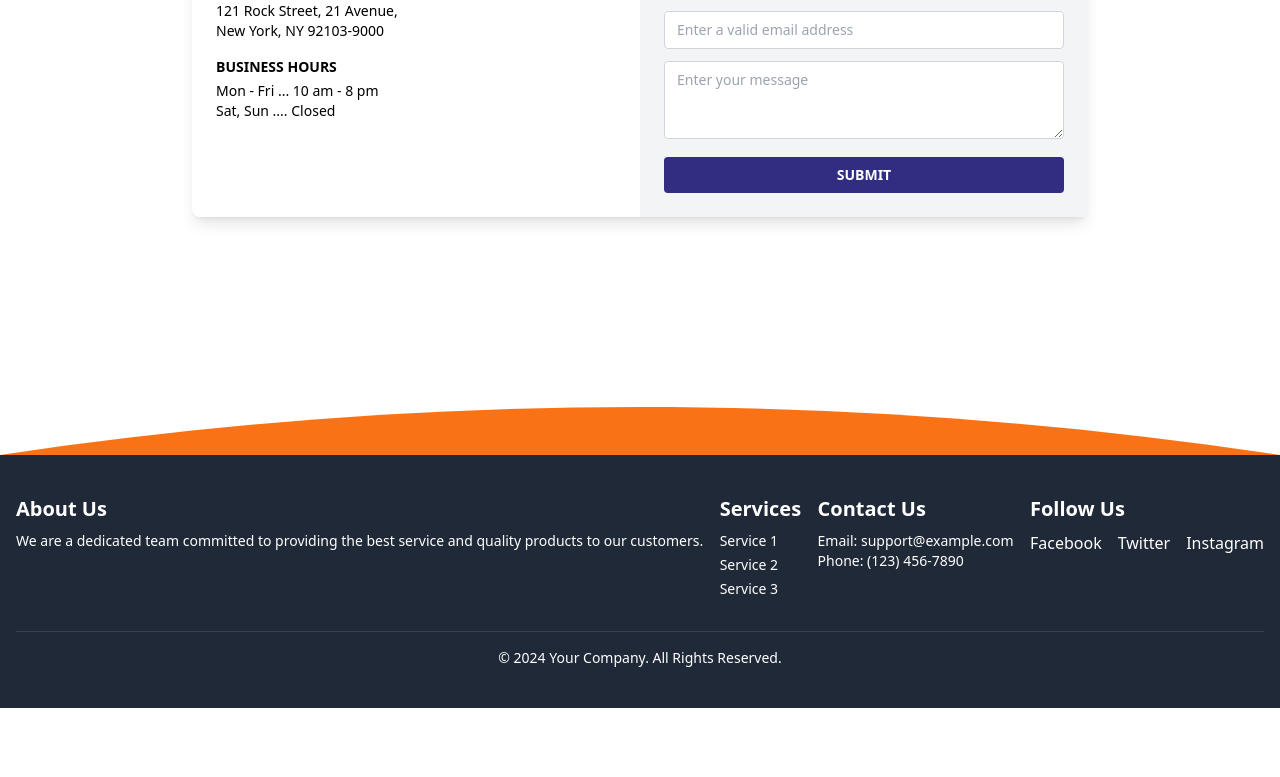
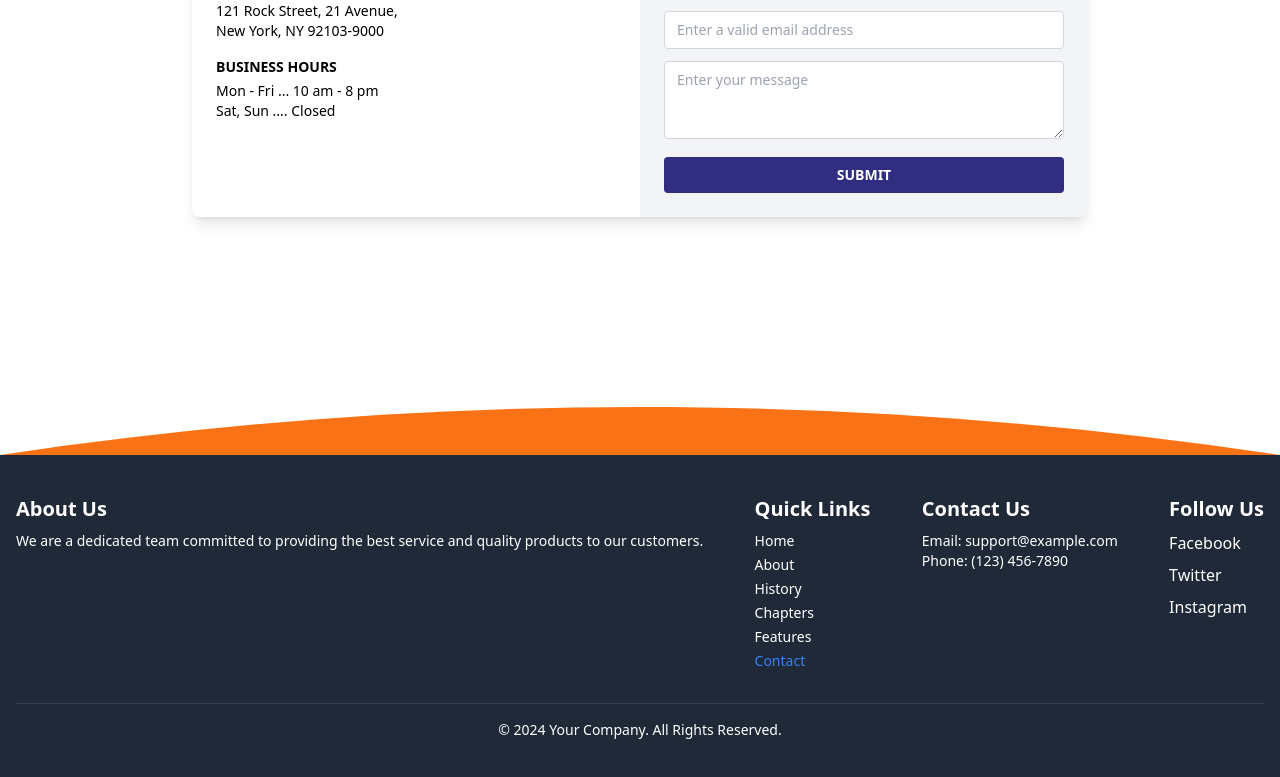
Before and after one commit to 6382737054/Thirukkural_website, a React (Create React App) app: page /contact in a window 1280 px wide. Shown: the part 409-1186 px from the top of the page. Before the commit the page ends 1117 px from the top, so only its background shows below. Built offline with nearby package versions, Linux system fonts and the light colour scheme.

Commit message:
Add form and UI improvements

```diff
--- a/src/components/Footer.jsx
+++ b/src/components/Footer.jsx
@@ -1,4 +1,5 @@
 import React from 'react';
+import { NavLink } from 'react-router-dom';
 
 const Footer = () => {
   return (
@@ -13,13 +14,28 @@ const Footer = () => {
             </p>
           </div>
 
-          {/* Services Section */}
+          {/* Navigation Links (similar to Header) */}
           <div className="mb-6 md:mb-0">
-            <h3 className="text-xl font-bold mb-2">Services</h3>
+            <h3 className="text-xl font-bold mb-2">Quick Links</h3>
             <ul className="text-sm space-y-1">
-              <li><a href="/service1" className="hover:underline">Service 1</a></li>
-              <li><a href="/service2" className="hover:underline">Service 2</a></li>
-              <li><a href="/service3" className="hover:underline">Service 3</a></li>
+              <li>
+                <NavLink to="/" className={({ isActive }) => `hover:underline ${isActive ? 'text-blue-500' : ''}`}>Home</NavLink>
+              </li>
+              <li>
+                <NavLink to="/about" className={({ isActive }) => `hover:underline ${isActive ? 'text-blue-500' : ''}`}>About</NavLink>
+              </li>
+              <li>
+                <NavLink to="/history" className={({ isActive }) => `hover:underline ${isActive ? 'text-blue-500' : ''}`}>History</NavLink>
+              </li>
+              <li>
+                <NavLink to="/chapters" className={({ isActive }) => `hover:underline ${isActive ? 'text-blue-500' : ''}`}>Chapters</NavLink>
+              </li>
+              <li>
+                <NavLink to="/features" className={({ isActive }) => `hover:underline ${isActive ? 'text-blue-500' : ''}`}>Features</NavLink>
+              </li>
+              <li>
+                <NavLink to="/contact" className={({ isActive }) => `hover:underline ${isActive ? 'text-blue-500' : ''}`}>Contact</NavLink>
+              </li>
             </ul>
           </div>
 
@@ -33,7 +49,7 @@ const Footer = () => {
           {/* Social Media Section */}
           <div>
             <h3 className="text-xl font-bold mb-2">Follow Us</h3>
-            <div className="flex space-x-4">
+            <div className="flex flex-col space-y-2">
               <a href="https://facebook.com" target="_blank" rel="noopener noreferrer" className="hover:underline">
                 Facebook
               </a>
```
